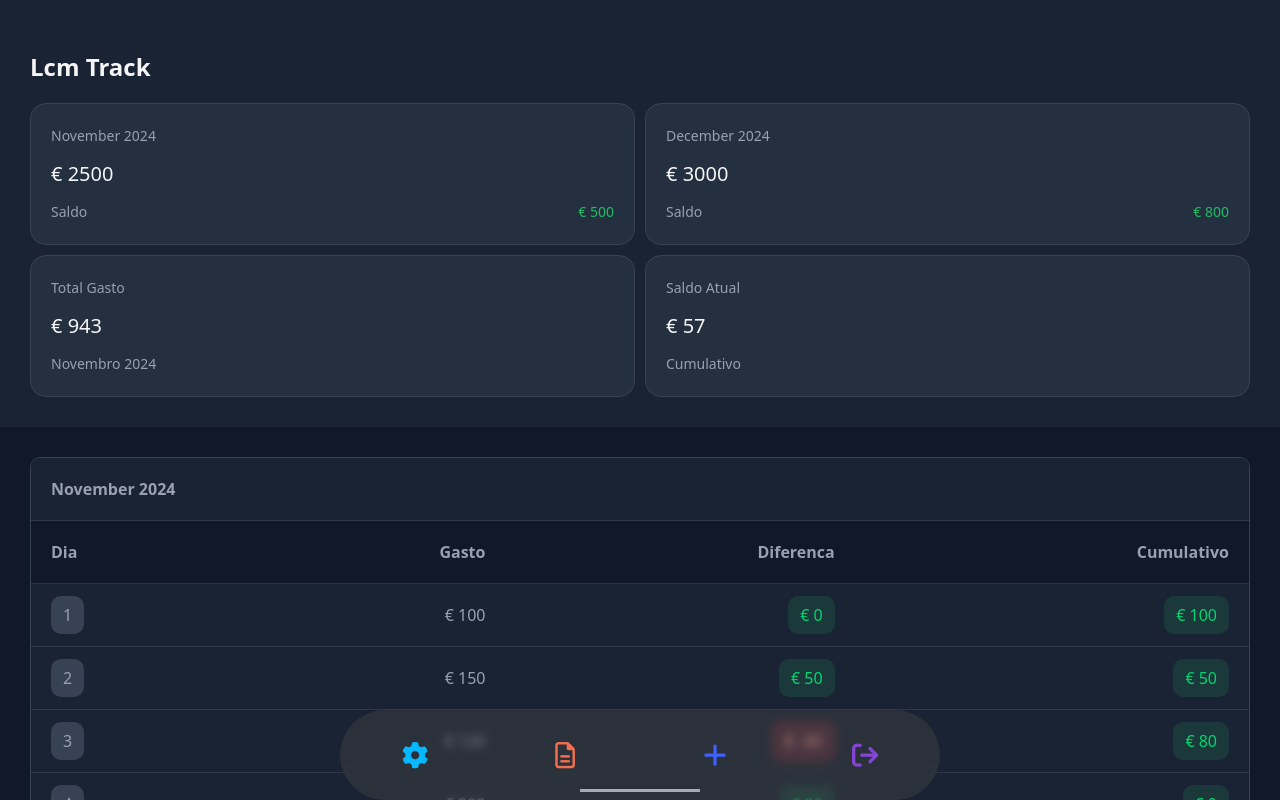
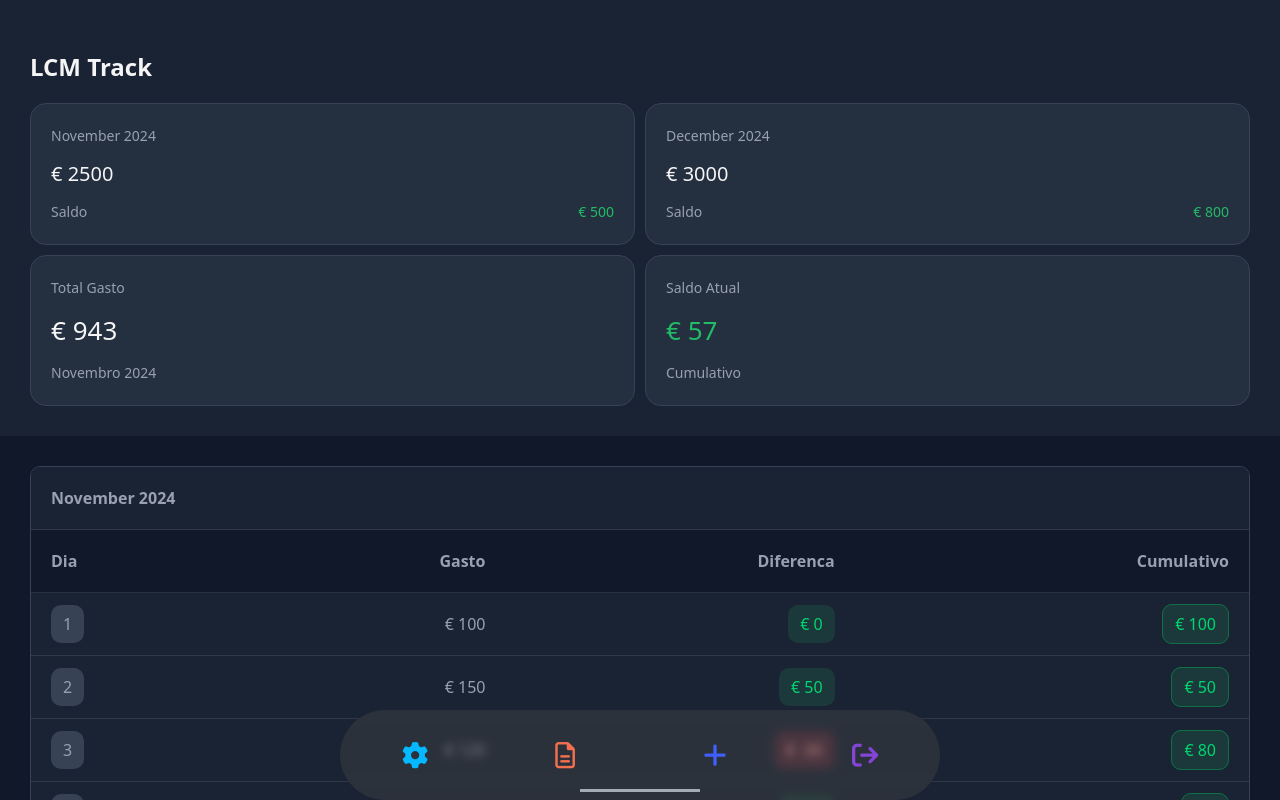
Before and after one commit to NlcmarquesDev/lcm_track, an Angular app in the folder frontend/: page / in a window 1280 px wide. Shown: the top 800 px of the page. Built offline with nearby package versions, Linux system fonts and the light colour scheme.

Commit message:
finish the design from front, maybe add a login page after

```diff
--- a/frontend/src/app/app.component.html
+++ b/frontend/src/app/app.component.html
@@ -1,12 +1,13 @@
 <section class="container_header">
-  <h2>Lcm Track</h2>
+  <h2>LCM Track</h2>
   <div class="container-cards">
     @for (item of cardItems; track item.id) {
     <app-cards [title]="item.description" [total]="item.totalValue" description="Saldo"
       [saved]="item.saved"></app-cards>
     }
-    <app-cards title="Total Gasto" [total]="943" description="Novembro 2024"></app-cards>
-    <app-cards title="Saldo Atual" [total]="57" description="Cumulativo"></app-cards>
+    <app-cards-rapport title="Total Gasto" [total]="943" description="Novembro 2024" />
+    <app-cards-rapport title="Saldo Atual" [total]="57" description="Cumulativo" [isCumultative]="true" />
+
   </div>
 </section>
 <section class="container_table">
--- a/frontend/src/app/app.component.ts
+++ b/frontend/src/app/app.component.ts
@@ -10,6 +10,7 @@ import { ModalAddRecordComponent } from './components/modal-add-record/modal-add
 import { ModalSettingsComponent } from './components/modal-settings/modal-settings.component';
 import { ModalRapportsComponent } from './components/modal-rapports/modal-rapports.component';
 import { ModalCloseMonthComponent } from './components/modal-close-month/modal-close-month.component';
+import { CardsRapportComponent } from './components/cards-rapport/cards-rapport.component';
 
 @Component({
   selector: 'app-root',
@@ -23,6 +24,7 @@ import { ModalCloseMonthComponent } from './components/modal-close-month/modal-c
     ModalSettingsComponent,
     ModalRapportsComponent,
     ModalCloseMonthComponent,
+    CardsRapportComponent,
   ],
   templateUrl: './app.component.html',
   styleUrl: './app.component.scss',
--- /dev/null
+++ b/frontend/src/app/components/cards-rapport/cards-rapport.component.html
@@ -0,0 +1,10 @@
+<div class="cards-content">
+  <p class="cards-content_title">{{title()}}</p>
+  <p class="cards-content_budget" [ngClass]="{
+      'positive': total() >= 0 && isCumultative(),
+      'negative': total()  < 0 && isCumultative()
+   }">&euro; {{total()}}</p>
+  <div class="cards-content_saved">
+    <p class="cards-content_saved_label">{{description()}}</p>
+  </div>
+</div>
--- /dev/null
+++ b/frontend/src/app/components/cards-rapport/cards-rapport.component.scss
@@ -0,0 +1,40 @@
+@use "variables" as *;
+
+.cards-content {
+  flex: 1 1 calc(50% - 20px); /* ocupa metade do container menos o gap */
+  box-sizing: border-box;
+  background: $inside-card;
+  padding: 20px;
+  border-radius: 16px;
+  border: 1px solid $border;
+
+  &_title {
+    color: $text-cards;
+    padding-bottom: 5px;
+    padding-top: 2px;
+    font-size: 14px;
+  }
+  &_saved {
+    display: flex;
+    justify-content: space-between;
+    font-size: 14px;
+    padding-top: 5px;
+    padding-bottom: 3px;
+    color: $text-cards;
+  }
+  &_budget {
+    font-size: 26px;
+    padding: 10px 0;
+  }
+}
+.cards-content_current {
+  display: flex;
+  flex-direction: column;
+  gap: 20px;
+  margin: 10px 0px;
+  background-color: $bg-second;
+  border: 1px solid $border;
+  width: 100%;
+  border-radius: 8px;
+  padding: 20px;
+}
--- /dev/null
+++ b/frontend/src/app/components/cards-rapport/cards-rapport.component.ts
@@ -0,0 +1,15 @@
+import { Component, input } from '@angular/core';
+import { CommonModule } from '@angular/common';
+
+@Component({
+  selector: 'app-cards-rapport',
+  imports: [CommonModule],
+  templateUrl: './cards-rapport.component.html',
+  styleUrl: './cards-rapport.component.scss',
+})
+export class CardsRapportComponent {
+  title = input('november');
+  description = input('');
+  total = input(0);
+  isCumultative = input(false);
+}
--- a/frontend/src/app/components/table/table.component.html
+++ b/frontend/src/app/components/table/table.component.html
@@ -24,8 +24,8 @@
         </span>
       </td>
       <td> <span class="remain" [ngClass]="{
-        'positive': dayrecord.rest >= 0,
-        'negative': dayrecord.rest < 0}"> &euro; {{dayrecord.rest}}</span></td>
+        'positive-total': dayrecord.rest >= 0,
+        'negative-total': dayrecord.rest < 0}"> &euro; {{dayrecord.rest}}</span></td>
     </tr>
     }
   </tbody>
--- a/frontend/src/app/components/table/table.component.scss
+++ b/frontend/src/app/components/table/table.component.scss
@@ -68,12 +68,21 @@ tfoot td {
   padding: 8px 12px;
   border-radius: 10px;
 }
+.positive-total {
+  background-color: #1b393b;
+  border: 1px solid #107045;
+  color: #00d66f;
+}
 .positive {
   background-color: #1b393b;
   color: #00d66f;
 }
-.negative {
+.negative-total {
   background-color: #4a2a39;
   border: 1px solid #802a38;
   color: #ffa3a3;
 }
+.negative {
+  background-color: #4a2a39;
+  color: #ffa3a3;
+}
```
